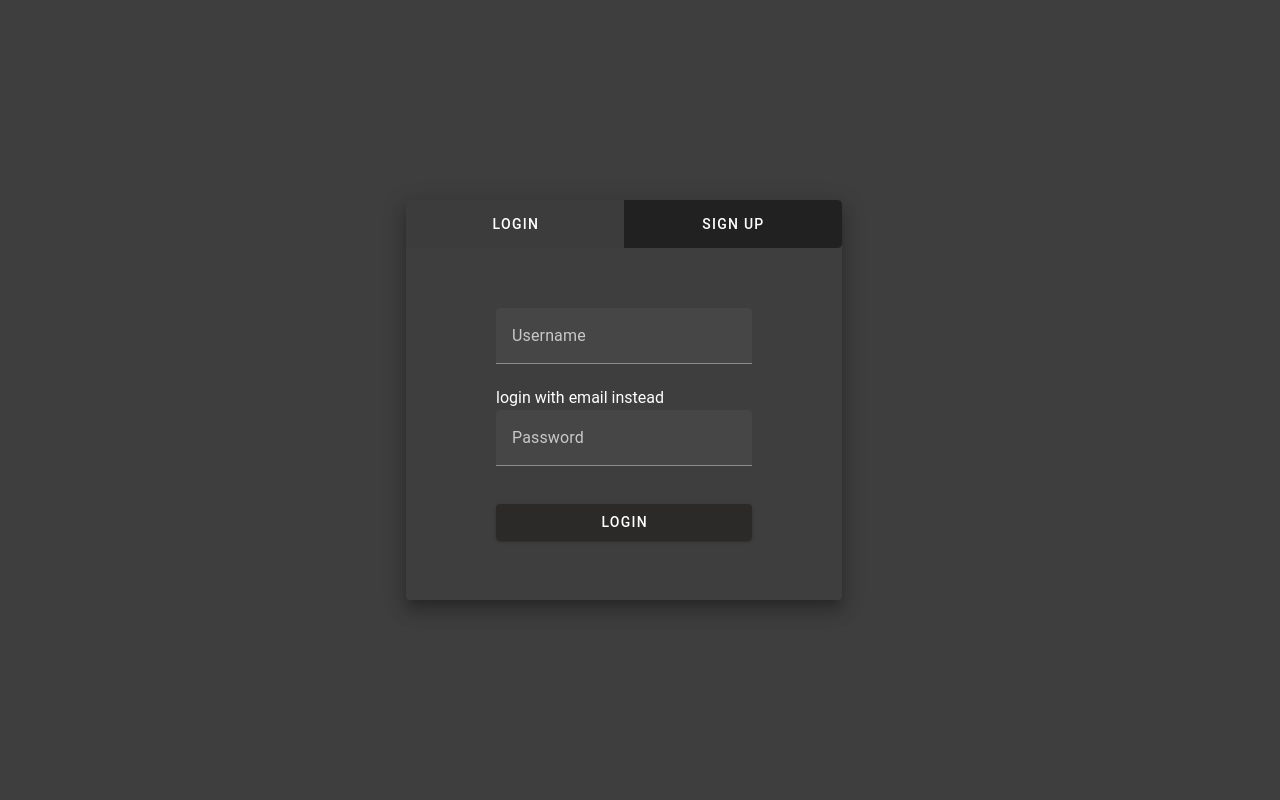
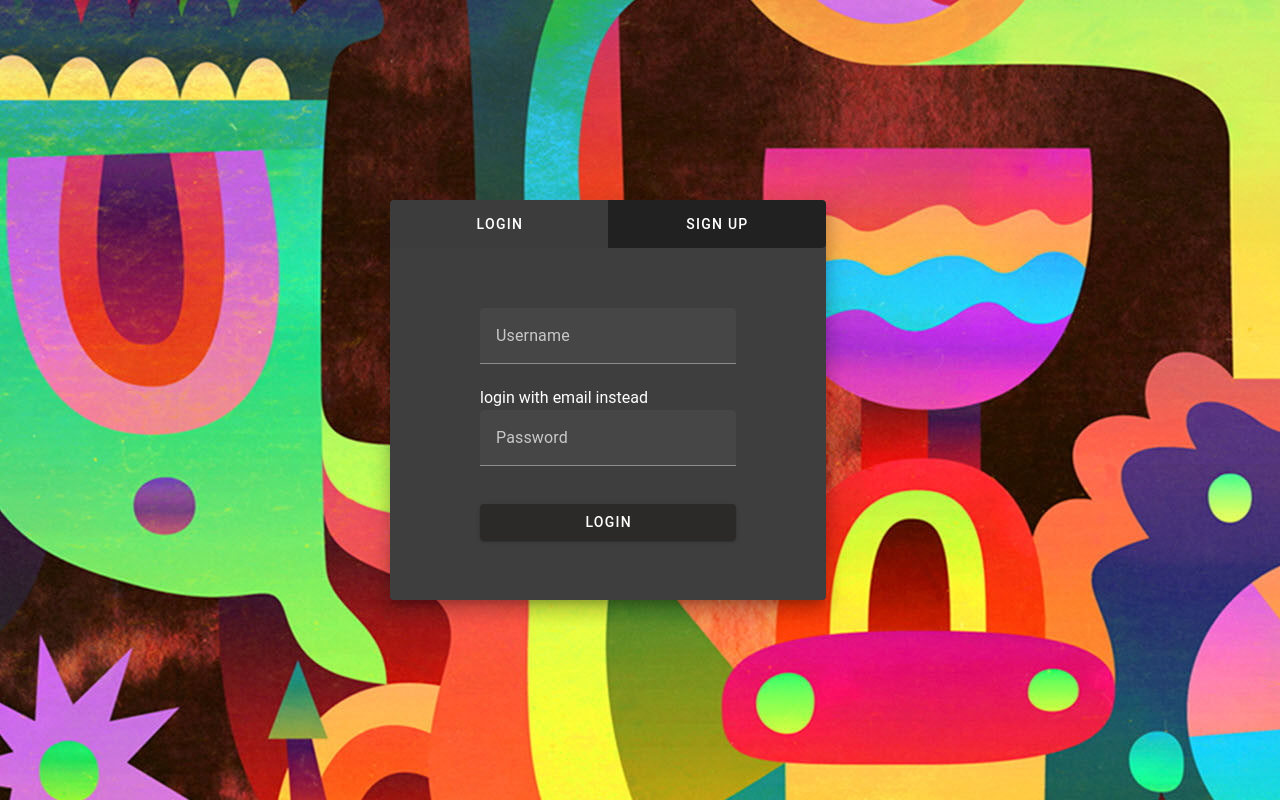
Before and after one commit to JAM3333/Quizzard, a Vue app in the folder Quizzard/: page /login in a window 1280 px wide. Built offline with nearby package versions, Linux system fonts and the light colour scheme.

Commit message:
background login

```diff
--- a/Quizzard/src/views/loginScreen.vue
+++ b/Quizzard/src/views/loginScreen.vue
@@ -1,7 +1,7 @@
 <template>
 <v-app>
-    <v-main color="background" class="d-flex align-center justify-center ga-8 mt-20 flex-column" height="100vh">
-            <v-card width="34vw" color="secondary" height="400px" class="d-flex align-center flex-column mr-8" elevation="12">
+    <v-main id="Background" class="d-flex align-center justify-center ga-8 mt-20 flex-column">
+            <v-card width="34vw" color="secondary" height="400px" class="d-flex align-center flex-column mr-16" elevation="12">
                 <v-btn-toggle v-model="toggle_one" mandatory width="34vw">
                     <v-btn @click="pageToLogin()" width="17vw">Login</v-btn>
                     <v-btn @click="pageToSignup()" width="17vw">Sign Up</v-btn>
@@ -86,6 +86,10 @@
    p {
       margin-top: 0px;
    }
+
+   #Background {
+      background: url('../assets/bg_login.jpg') no-repeat center center fixed !important;
+   }
 </style>
  <script>
  export default {
```
Also changed, not shown: Quizzard/src/assets/bg_login.jpg (added).
